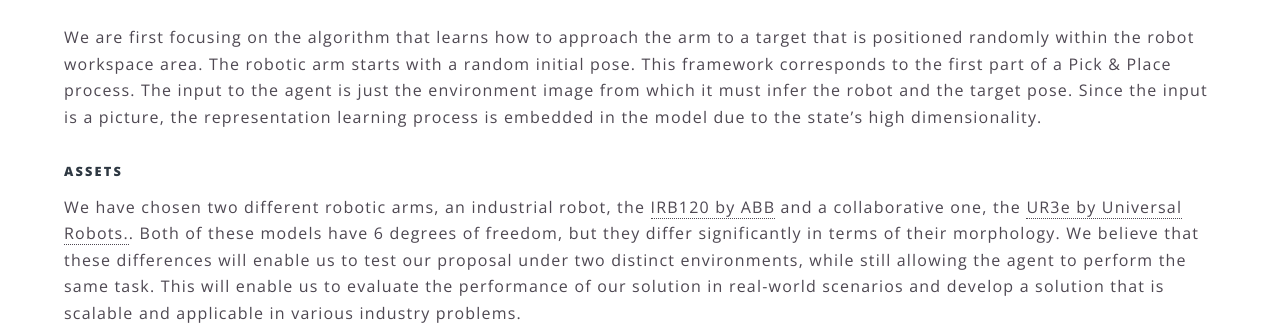
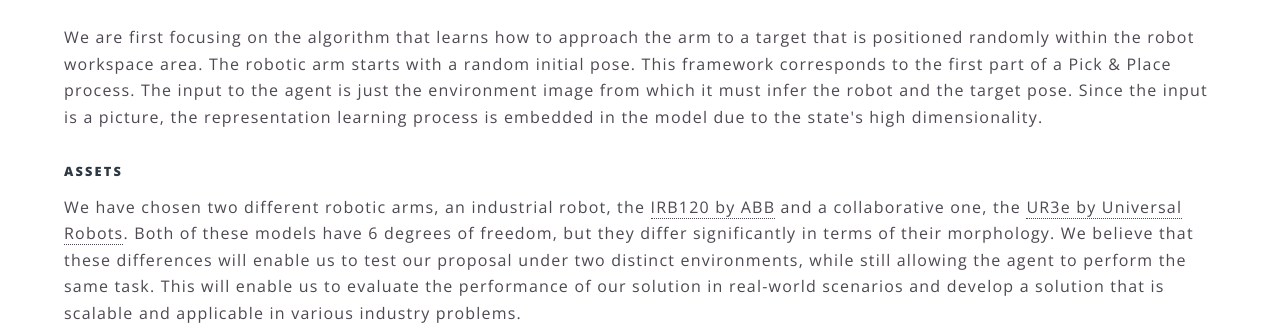
Before and after one commit to Lucia-Guitta/Lucia-Guitta.github.io, a Jekyll site: the page built from phdThesis.html, in a window 1280 px wide and 900 px high, scrolled down 2354 px. Shown: the part 234-568 px from the top of the window. Built offline with Jekyll 4.4.1, drawn with Linux system fonts in a browser that asks for light colours; some web fonts are replaced.

Commit message:
Fix minor details

```diff
--- a/phdThesis.html
+++ b/phdThesis.html
@@ -78,18 +78,19 @@ title: Ph.D. thesis
     within the robot workspace area. The robotic arm starts with a random initial pose. This framework corresponds to
     the first part of a Pick & Place process.
     The input to the agent is just the environment image from which it must infer the robot and the target pose. Since
-    the input is a picture, the representation learning process is embedded in the model due to the state’s high
+    the input is a picture, the representation learning process is embedded in the model due to the state's high
     dimensionality.
 </p>
 <h5>Assets</h5>
 <p>We have chosen two different robotic arms, an industrial robot, the <a target="_blank"
         href="https://new.abb.com/products/robotics/robots/articulated-robots/irb-120">IRB120
         by ABB</a> and a collaborative one, the <a target="_blank"
-        href="https://www.universal-robots.com/products/ur3-robot/">UR3e by Universal Robots.</a>. Both of these models
+        href="https://www.universal-robots.com/products/ur3-robot/">UR3e by Universal Robots</a>. Both of these models
     have 6 degrees of freedom, but they differ significantly in terms of their morphology. We believe that these
     differences will enable us to test our proposal under two distinct environments, while still allowing the agent to
     perform the same task. This will enable us to evaluate the performance of our solution in real-world scenarios and
-    develop a solution that is scalable and applicable in various industry problems.</p>
+    develop a solution that is scalable and applicable in various industry problems.
+</p>
 <hr />
 <h3>From idea to reality: Milestones achieved so far</h3>
 <p>According to state-of-the-art transfer learning techniques, we argue that there is not a single technique that might
```
